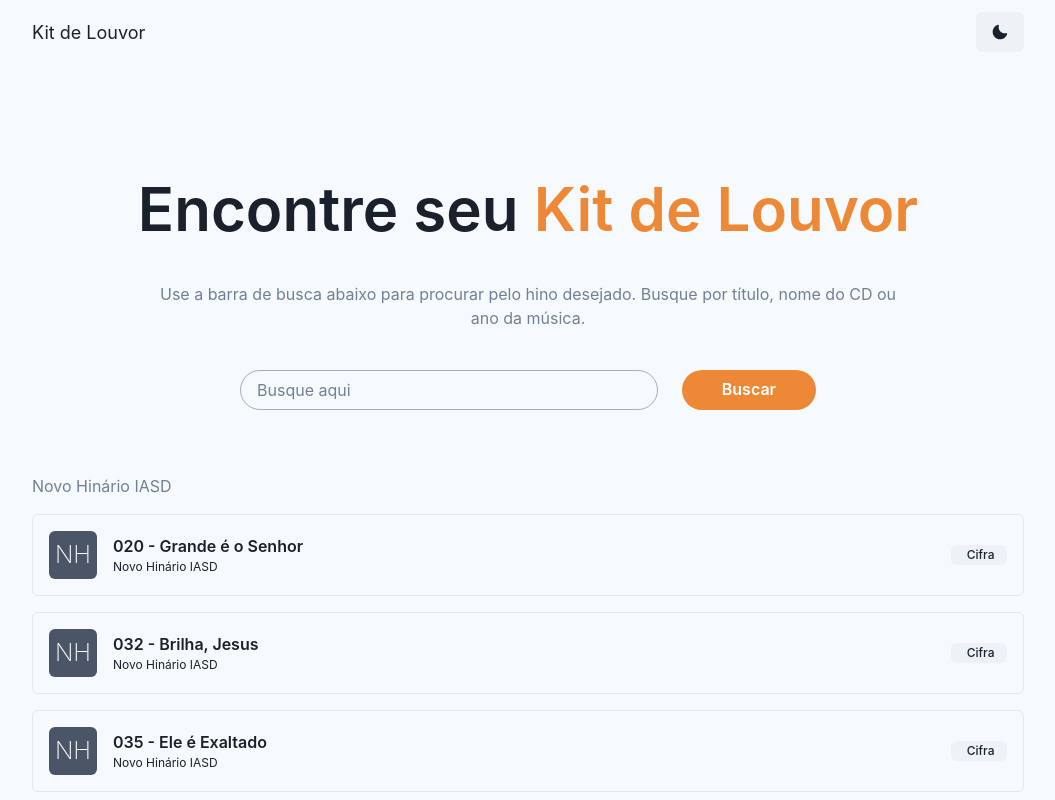
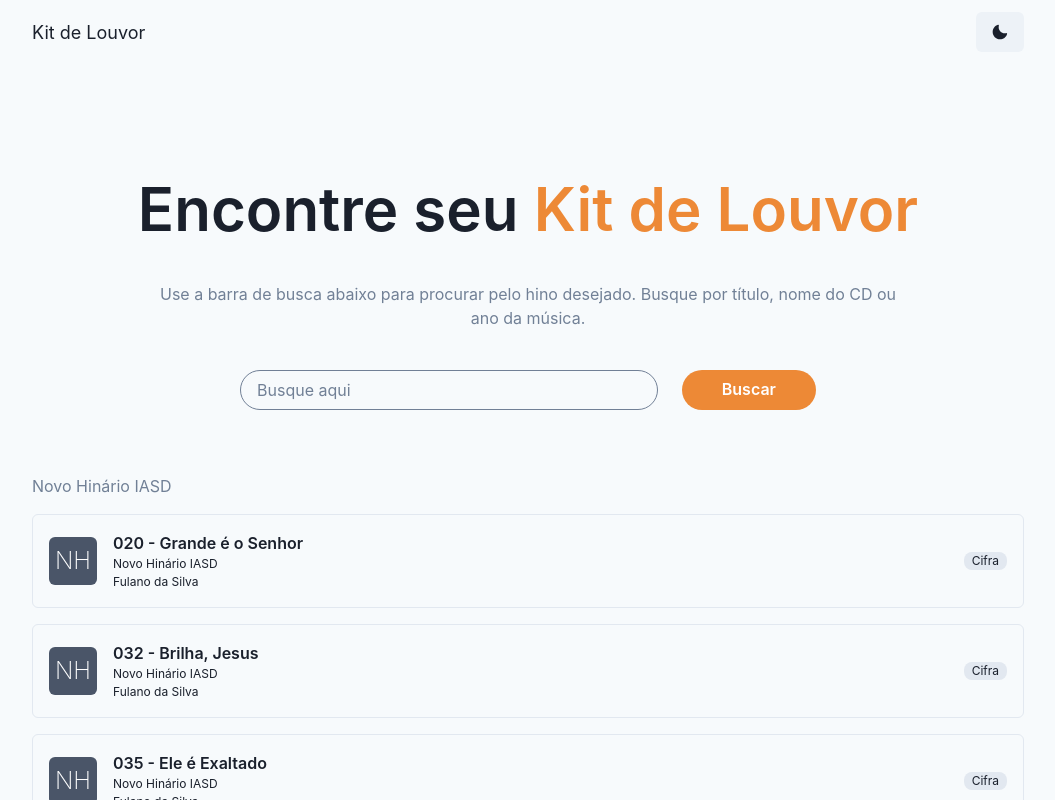
Before and after one commit to caiobatis/kitdelouvor-client, a Next.js app: page / in a window 1280 px wide. Shown: the top 800 px of the page, without its empty margins (112-1167 px from the left). Built offline with nearby package versions, Linux system fonts and the light colour scheme.

Commit message:
chore: add author to card

```diff
--- a/components/Card/index.tsx
+++ b/components/Card/index.tsx
@@ -4,16 +4,19 @@
 
 type CardProps = Praise;
 
-const Card: FC<CardProps> = ({ title = '', category, cd, externalURL, imagePath, type, year }) => {
+const Card: FC<CardProps> = ({ title = '', category, cd, externalURL, type, year, author }) => {
   return (
     <Flex
       p={4}
       rounded='md'
       alignItems='center'
       border='1px solid'
-      borderColor={useColorModeValue('gray.200', 'gray.700')}
+      borderColor={useColorModeValue('gray.200', 'gray.600')}
       _hover={{ borderColor: 'gray.400', cursor: 'pointer' }}
       position='relative'
+      as='a'
+      href={externalURL}
+      target='_blank'
     >
       <Flex
         rounded='md'
@@ -41,10 +44,16 @@
             </b>
           </Text>
         </Flex>
+        <Text fontSize='xs'>{author}</Text>
       </Box>
-      <Tag paddingInlineStart={4} paddingInlineEnd={4} size='sm'>
+      <Box
+        px={2}
+        bgColor={useColorModeValue('gray.200', 'gray.600')}
+        fontSize='xs'
+        borderRadius={8}
+      >
         {type}
-      </Tag>
+      </Box>
     </Flex>
   );
 };
--- a/pages/index.tsx
+++ b/pages/index.tsx
@@ -6,6 +6,7 @@
   Text,
   Button,
   useColorModeValue,
+  Box,
 } from '@chakra-ui/react';
 import { FC } from 'react';
 import Card from '../components/Card';
@@ -44,12 +45,12 @@
             lineHeight={'110%'}
           >
             Encontre seu{' '}
-            <Text as={'span'} color={'orange.400'}>
+            <Text as='span' color='orange.400'>
               Kit de Louvor
             </Text>
           </Heading>
 
-          <Text color={'gray.500'} maxW={'3xl'}>
+          <Text color={useColorModeValue('gray.500', 'gray.200')} maxW={'3xl'}>
             Use a barra de busca abaixo para procurar pelo hino desejado. Busque por título, nome do
             CD ou ano da música.
           </Text>
@@ -59,9 +60,9 @@
               w='full'
               rounded='full'
               placeholder='Busque aqui'
-              borderColor={useColorModeValue('gray.400', 'gray.600')}
+              borderColor={useColorModeValue('gray.500', 'gray.400')}
               _placeholder={{
-                color: useColorModeValue('gray.500', 'gray.600'),
+                color: useColorModeValue('gray.500', 'gray.400'),
               }}
             />
 
```
